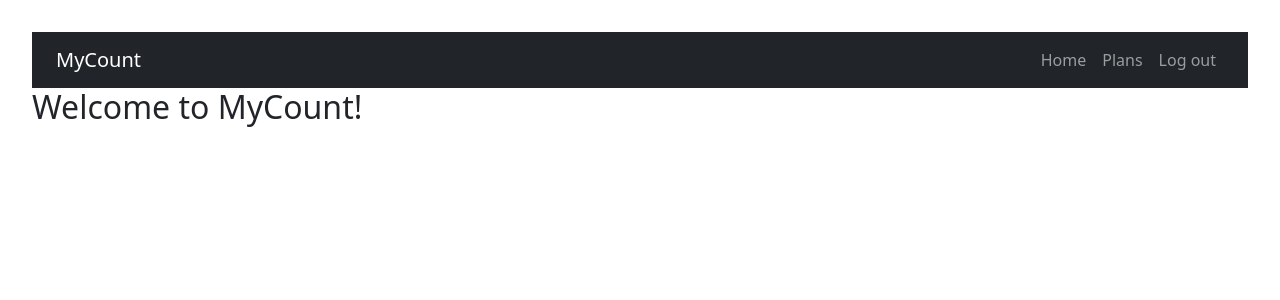
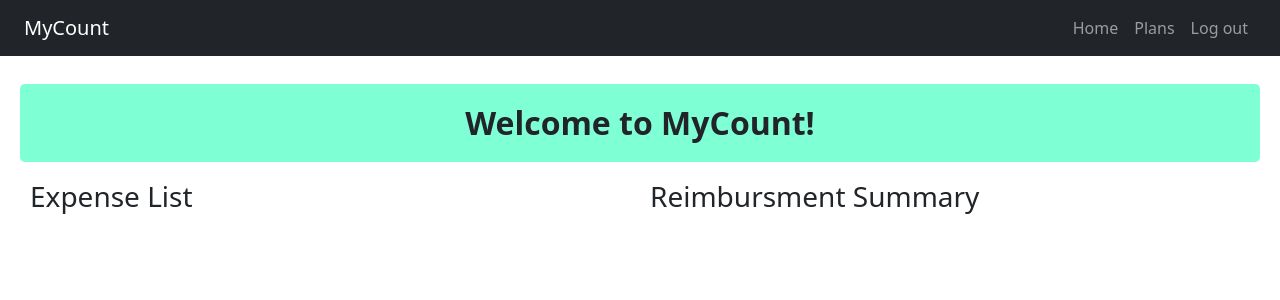
Before and after one commit to darkha03/MyCount, a Flask app: page / in a window 1280 px wide. Shown: the top 300 px of the page. Run offline with Flask 3, Linux system fonts and the light colour scheme; the visitor is signed in with stand-in values (Sample User, id 1).

Commit message:
update index

```diff
--- a/backend/app.py
+++ b/backend/app.py
@@ -1,8 +1,9 @@
-from flask import Flask, jsonify, render_template
+from flask import Flask, jsonify, render_template, session
 from flask_cors import CORS
 from routes.plans import plans_bp
 from routes.auth import auth_bp
 from models import db, User, Plan, PlanParticipant, Expense
+from utils.auth import login_required
 
 def create_app():
     app = Flask(__name__)
@@ -35,13 +36,35 @@
     }
 ]
 
+reimbursements = [
+    {
+        "from": "Charlie",
+        "to": "Alice",
+        "amount": 40.0
+    },
+    {
+        "from": "Charlie",
+        "to": "Bob",
+        "amount": 20.0
+    }
+]
+
+
 @app.route("/")
+@login_required
 def index():
     return render_template("index.html")
 
+
 @app.route("/api/expenses")
+@login_required
 def get_expenses():
     return jsonify(expenses)
 
+@app.route("/api/reimbursements")
+@login_required
+def get_reimbursements():
+    return jsonify(reimbursements)
+
 if __name__ == "__main__":
     app.run(debug=True)
--- a/backend/static/css/style.css
+++ b/backend/static/css/style.css
@@ -1,7 +1,39 @@
 body {
   font-family: Arial, sans-serif;
-  padding: 2rem;
 }
+
+main {
+  padding: 20px;
+}
+
 h1 {
   color: #2c3e50;
 }
+
+.title {
+  font-weight: bold;
+  text-align: center;
+  margin: 0.5rem 0;
+  background-color: aquamarine;
+  border-radius: 5px;
+  padding: 20px;
+}
+
+.flex-container {
+  display: flex;
+  flex-direction: row;
+  padding: 10px;
+}
+div#expense-list {
+  flex: 1;
+  margin-right: 20px;
+}
+div#reimbursment {
+  flex: 1;
+}
+
+@media screen and (max-width:900px) {
+  .flex-container {
+    flex-direction: column !important;
+  }
+}
--- a/backend/static/js/app.js
+++ b/backend/static/js/app.js
@@ -1,23 +1,45 @@
 // frontend/js/app.js
 
-function displayExpenses(expenses) {
+const BASE_URL = "http://127.0.0.1:5000";
+
+function displayExpenses() {
   const container = document.getElementById("expense-list");
-  container.innerHTML = "";
+  container.innerHTML = `<h3>Expense List</h3>`;
 
-  expenses.forEach(expense => {
+  fetch(`${BASE_URL}/api/expenses`)
+    .then(response => response.json())
+    .then(data => {
+      data.forEach(expense => {
         const div = document.createElement("div");
         div.className = "expense-item";
         div.innerHTML = `
-      <strong>${expense.description}</strong><br>
-      Paid by <em>${expense.payer}</em> - $${expense.amount}<br>
-      Shared with: ${expense.participants.join(", ")}
+          <strong>${expense.payer}</strong> paid $${expense.amount} for ${expense.description}
           <hr>
         `;
         container.appendChild(div);
       });
+    })
+    .catch(err => console.error("Failed to load expenses", err));
 }
 
-fetch("http://127.0.0.1:5000/api/expenses")
+function displayReimbursment() {
+  const container = document.getElementById("reimbursment");
+  container.innerHTML = `<h3>Reimbursment Summary</h3>`;
+  fetch(`${BASE_URL}/api/reimbursements`)
     .then(response => response.json())
-  .then(data => displayExpenses(data))
-  .catch(err => console.error("Failed to load expenses", err));
+    .then(data => {
+      data.forEach(entry => {
+        const div = document.createElement("div");
+        div.className = "reimbursment-item";
+        div.innerHTML = `
+          <strong>${entry.from}</strong> owed ${entry.to} $${entry.amount}
+          <hr>
+        `;
+        container.appendChild(div);
+      });
+    })
+    .catch(err => console.error("Failed to load reimbursment", err));
+}
+
+displayExpenses();
+displayReimbursment();
--- a/backend/templates/index.html
+++ b/backend/templates/index.html
@@ -3,6 +3,9 @@
 {% block title %}Dashboard{% endblock %}
 
 {% block content %}
-  <h2>Welcome to MyCount!</h2>
+  <h2 class="title">Welcome to MyCount!</h2>
+  <div class="flex-container" style"margin-top:20px;">
   <div id="expense-list"></div>
+  <div id="reimbursment"> My reimbursment</div>
+  </div>
 {% endblock %}
--- a/backend/templates/layout.html
+++ b/backend/templates/layout.html
@@ -2,7 +2,8 @@
 <!DOCTYPE html>
 <html lang="en">
 <head>
-  <meta charset="UTF-8" viewport="width=device-width, initial-scale=1.0">
+  <meta charset="UTF-8">
+  <meta name="viewport" content="width=device-width, initial-scale=1">
   <title>MyCount - {% block title %}{% endblock %}</title>
   <link rel="stylesheet" href="{{ url_for('static', filename='css/style.css') }}">
   <link
--- a/backend/templates/plans/dashboard.html
+++ b/backend/templates/plans/dashboard.html
@@ -62,12 +62,12 @@
             };
             li.innerHTML = `
               ${plan.name}
-              <button class="btn btn-sm btn-danger" onclick="deletePlan(${plan.id})">Delete</button>
+              <button class="btn btn-sm btn-danger" onclick="deletePlan(${plan.hash_id})">Delete</button>
             `;
             const deleteBtn = li.querySelector("button");
             deleteBtn.onclick = (e) => {
               e.stopPropagation(); // prevent <li> redirect when delete is clicked
-              deletePlan(plan.id);
+              deletePlan(plan.hash_id);
             };
             list.appendChild(li);
           });
--- a/backend/utils/auth.py
+++ b/backend/utils/auth.py
@@ -1,4 +1,4 @@
-from flask import session, redirect, url_for
+from flask import session, redirect, url_for, request
 
 def login_required(f):
     from functools import wraps
```
Also changed, not shown: backend/routes/auth/__init__.py (+7 -7 lines), backend/routes/plans/__init__.py (+61 -10 lines), 1 other file. Lines whose indentation alone changed are shown as unchanged.
